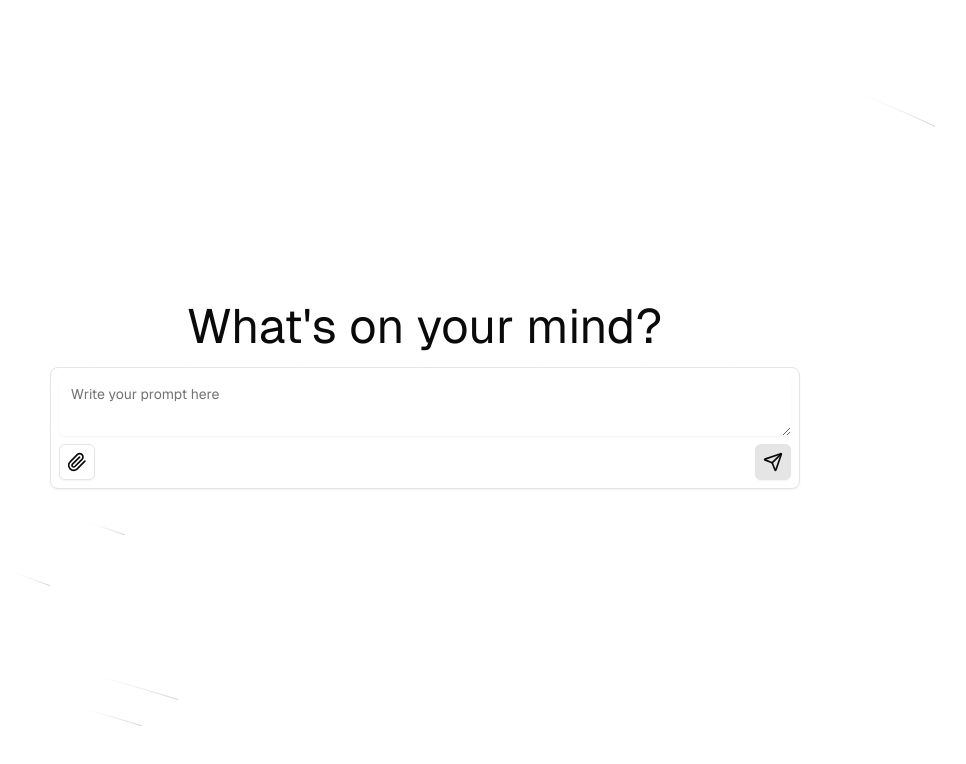
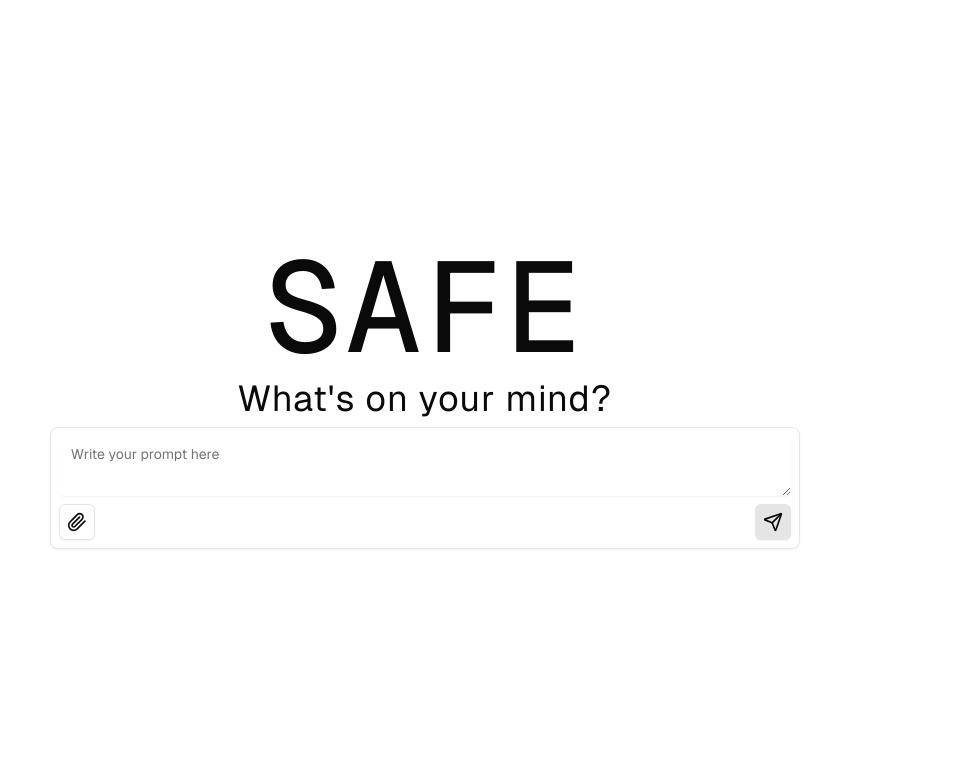
Before and after one commit to FerretScript/safe-fe, a React (Vite) app: page / in a window 1280 px wide. Shown: the top 764 px of the page, without its empty margins (215-1181 px from the left). Built offline with nearby package versions, Linux system fonts and the light colour scheme.

Commit message:
Small UI changes

```diff
--- a/src/pages/Demo.tsx
+++ b/src/pages/Demo.tsx
@@ -115,8 +115,9 @@ export default function Demo({}: Props) {
           )}
         </AnimatePresence>
         {!messageSent && (
-          <div className="z-10 flex h-fit w-[46.875rem] flex-col items-center justify-center space-y-4 pt-2">
-            <h1 className="text-5xl">What's on your mind?</h1>
+          <div className="z-10 flex h-fit w-[46.875rem] flex-col items-center justify-center space-y-2 pt-2">
+            <h1 className="text-9xl font-mono tracking-wide font-medium">SAFE</h1>
+            <h1 className="text-4xl tracking-wide">What's on your mind?</h1>
             <Input
               layoutId="input"
               textareaRef={textareaRef}
```
